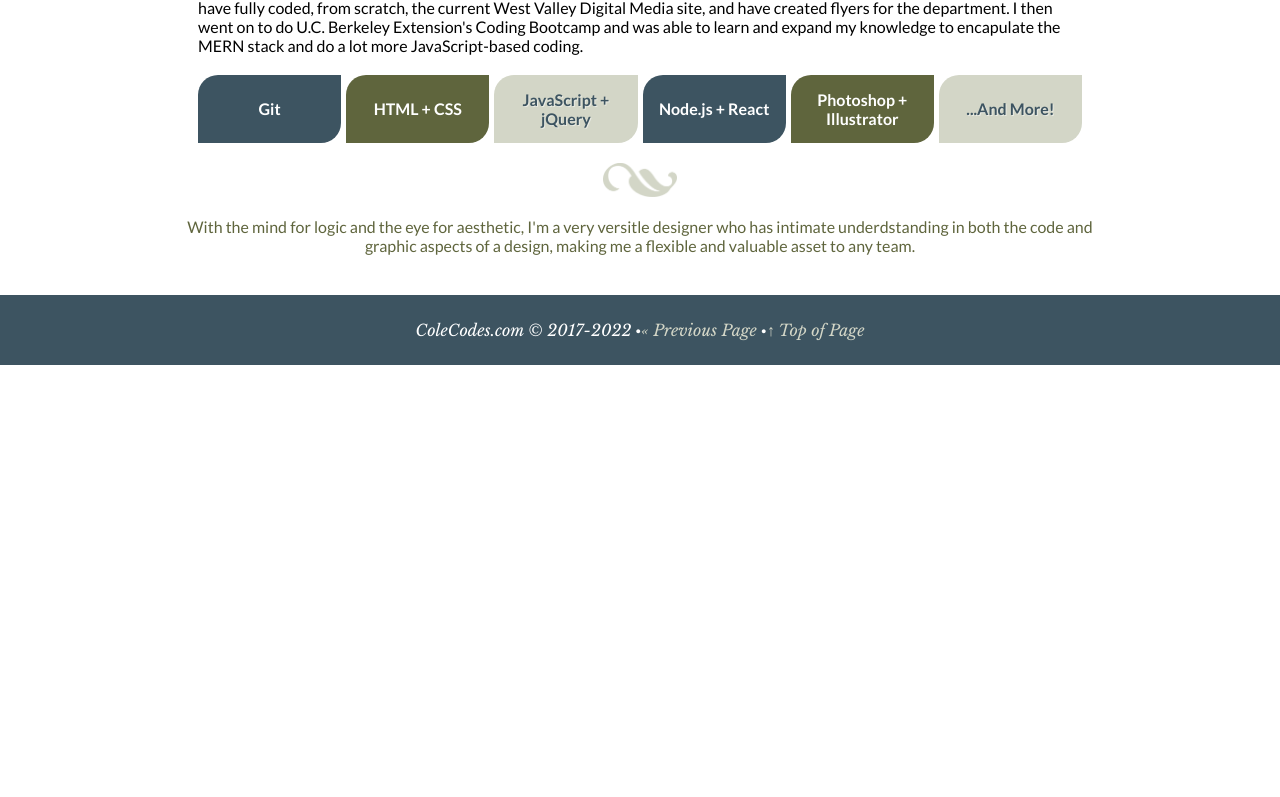
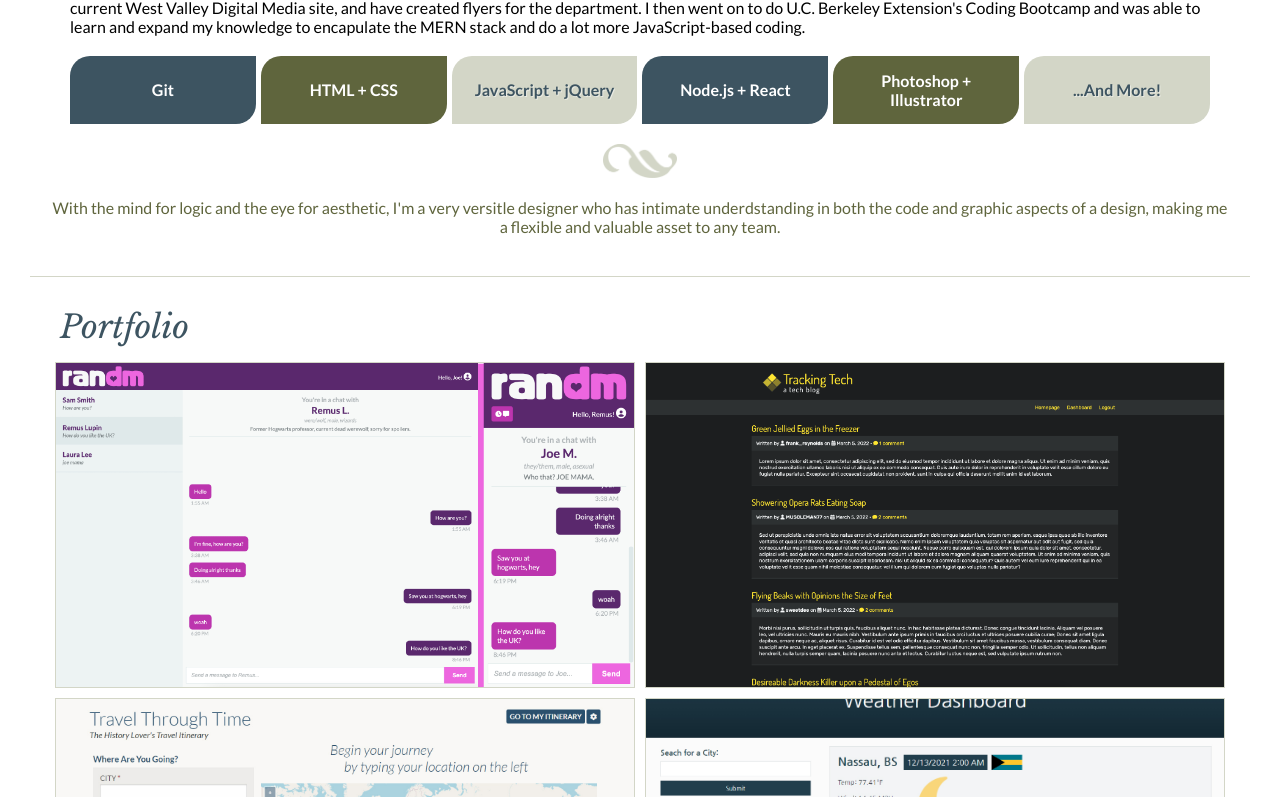
Before and after one commit to JColeCodes/react-portfolio, a React (Create React App) app: page / in a window 1280 px wide. Shown: the part 783-1580 px from the top of the page. Before the commit the page ends 1148 px from the top, so only its background shows below. Built offline with nearby package versions, Linux system fonts and the light colour scheme; a web font is replaced by a local one.

Commit message:
portfolio objects added

```diff
--- a/public/index.html
+++ b/public/index.html
@@ -11,6 +11,7 @@
     />
     <link rel="apple-touch-icon" href="%PUBLIC_URL%/logo192.png" />
     <link href="https://fonts.googleapis.com/css2?family=Hammersmith+One&family=Lato:ital,wght@0,400;0,700;1,400&family=Libre+Baskerville:ital@1&display=swap" rel="stylesheet">
+    <script src='https://kit.fontawesome.com/d6ff1e54be.js' crossorigin='anonymous'></script>
     <!--
       manifest.json provides metadata used when your web app is installed on a
       user's mobile device or desktop. See https://developers.google.com/web/fundamentals/web-app-manifest/
--- a/src/App.js
+++ b/src/App.js
@@ -2,10 +2,10 @@ import React from 'react';
 import Header from './components/Header';
 import Footer from './components/Footer';
 import About from './components/About';
+import Portfolio from './components/Portfolio';
 import { projectInfo } from './assets/project-info';
 
 function App() {
-  const projects = projectInfo;
   return (
     <div className="container">
       {/* Header */}
@@ -14,6 +14,7 @@ function App() {
       {/* Content */}
       <div className="content">
         <About />
+        <Portfolio projects={projectInfo} />
       </div>
 
       {/* Footer */}
--- /dev/null
+++ b/src/components/Portfolio/index.js
@@ -0,0 +1,22 @@
+import React from 'react';
+
+function Portfolio({ projects }) {
+    return(
+        <section className="portfolio-boxes">
+            <h3>Portfolio</h3>
+            {projects.map(project => (
+                <div className="portfolio-box">
+                    <a href={`${project.url}`} target="_blank" rel="noreferrer">
+                        <img src={require(`../../assets/images/portfolio/${project.thumbnail}`)} alt={`${project.title}`} />
+                        <div className="portfolio-text">
+                            <h4>{project.title} <a href={`${project.repo}`} target="_blank" rel="noreferrer"><i class="fa-brands fa-github"></i></a></h4>
+                            <p>{project.technologies.map(tech => (<span>{tech}</span>))}</p>
+                        </div>
+                    </a>
+                </div>
+            ))}
+        </section>
+    );
+}
+
+export default Portfolio;
--- a/src/index.css
+++ b/src/index.css
@@ -18,7 +18,7 @@ body {
   font-family: 'Lato', Helvetica, Arial, sans-serif;
   font-size: 16px;
 }
-a, button, img, span { transition: all 0.5s ease-out; }
+a, button, img, span, li, div, i, h4 { transition: all 0.5s ease-out; }
 a { text-decoration: none; color: var(--main-color); }
 a:hover { color: var(--third-color); }
 
@@ -126,7 +126,6 @@ section h3 {
 /* ABOUT */
 .about-me { padding: 0 20px; }
 .main-content {
-  width: 980px; max-width: calc(80% - 20px);
   padding: 10px;
 }
 .main-content p {
@@ -135,7 +134,6 @@ section h3 {
 
 /* ABOUT SIDE INFO */
 .quick-info {
-  width: 980px; max-width: calc(80% - 20px);
   text-align: center;
   display: flex;
 }
@@ -217,6 +215,89 @@ p.about-text::before {
   color: var(--main-darker);
   text-shadow: 1px 1px rgba(255,255,255,.5);
 }
+.quick-skills li:hover {
+  border-radius: 0 20px;
+}
+
+
+/* PORTFOLIO */
+.portfolio-boxes {
+  display: flex;
+  flex-wrap: wrap;
+  align-items: center;
+  justify-content: space-evenly;
+}
+.portfolio-boxes a {
+  color: var(--lightest-color);
+  text-decoration: none;
+}
+.portfolio-box {
+  opacity: 1;
+  margin: 5px;
+  width: calc(50% - 10px);
+  aspect-ratio: 16 / 9;
+  overflow: hidden;
+  position: relative;
+  border: 1px solid var(--second-color);
+}
+.portfolio-box img {
+  position: absolute;
+  width: 100%;
+  object-fit: cover;
+  aspect-ratio: 16 / 9;
+}
+
+.portfolio-text {
+  /* background: linear-gradient(rgba(117,138,150,0), rgba(117,138,150,0), rgba(117,138,150,1)); */
+  background-color: rgba(255,255,255,0);
+  position: absolute;
+  left: -100%;
+  bottom: 0;
+  padding: 30px;
+  width: 100%;
+  aspect-ratio: 16 / 9;
+  outline-offset: -6px;
+  outline: 1px solid var(--main-color);
+  display: flex;
+  flex-direction: column;
+  align-content: center;
+  justify-content: center;
+}
+.portfolio-text h4 {
+  font-size: 2.5em;
+  text-transform: none;
+  color: var(--main-darker);
+}
+.portfolio-text h4 i {
+  color: var(--third-color)
+}
+.portfolio-text h4 i:hover {
+  color: var(--main-color);
+}
+.portfolio-text p {
+  display: block;
+  margin: 8px 0 0;
+  font-family: 'Libre Baskerville', serif;
+}
+.portfolio-text p span {
+  background-color: var(--lightest-color);
+  color: var(--main-color);
+  padding: 5px 7px;
+  margin: 2px;
+  display: inline-block;
+  border-radius: 10px 0;
+}
+.portfolio-text p span {
+  cursor: default;
+}
+
+.portfolio-box:hover {
+  transform: scale(1.03);
+}
+.portfolio-box:hover .portfolio-text {
+  background-color: rgba(255,255,255,.75);
+  left: 0;
+}
 
 
 /* FOOTER */
```
